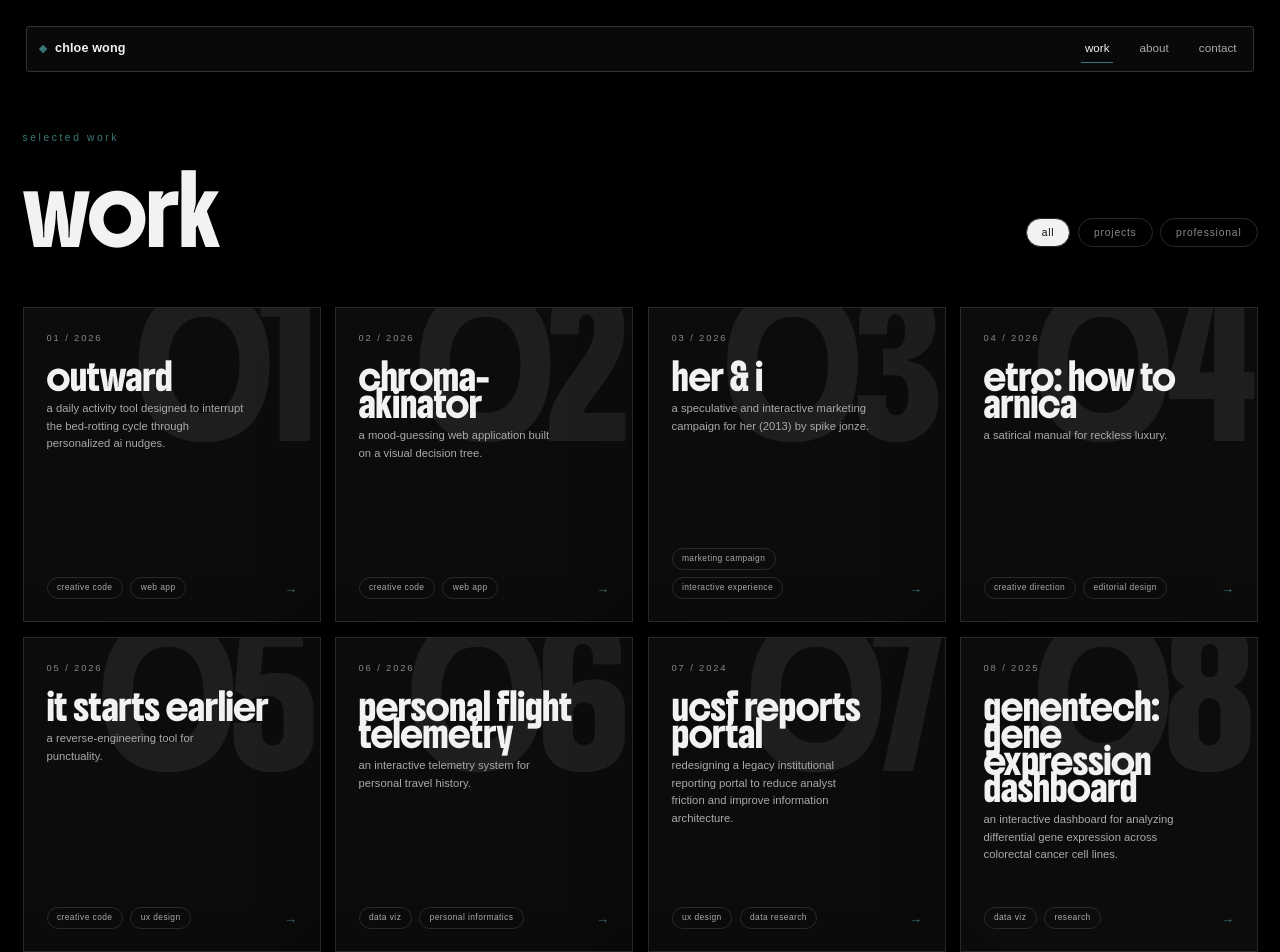
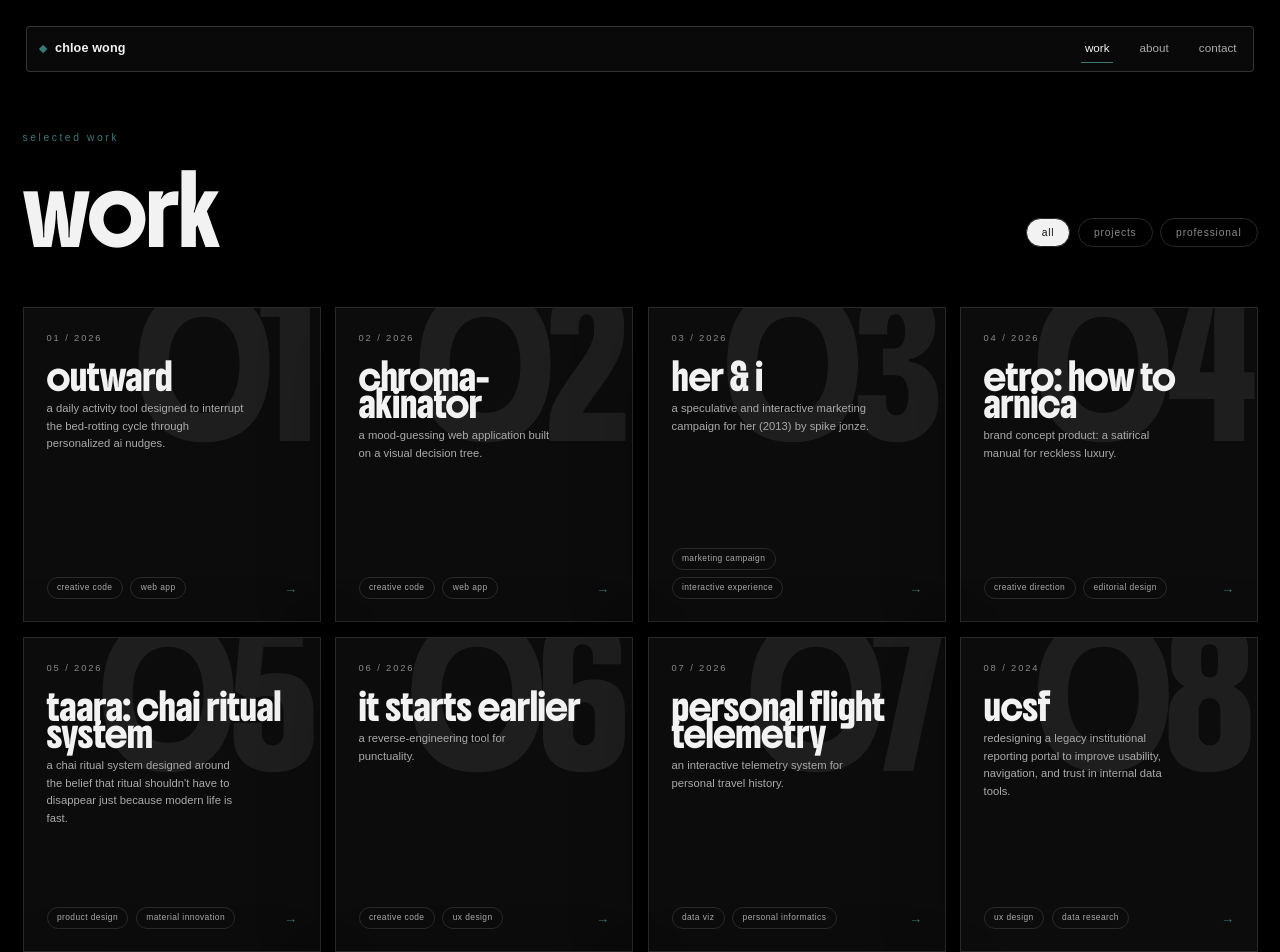
Before and after one commit to chloewongsf/portfolio, a Next.js app: page /work in a window 1280 px wide. Shown: the top 952 px of the page. Built offline with nearby package versions, Linux system fonts and the light colour scheme; a web font is replaced by a local one.

Commit message:
updates to case studies

```diff
--- a/app/work/page.tsx
+++ b/app/work/page.tsx
@@ -8,6 +8,29 @@ import { projects } from "@/content/projects";
 import { PageNav } from "@/components/page-nav";
 
 const BORDER = "1px solid #2a2a2a";
+
+const WORK_PROJECT_ORDER = [
+  "outward",
+  "chroma-akinator",
+  "her-and-i",
+  "etro-how-to-arnica",
+  "taara",
+  "it-starts-earlier",
+  "personal-flight-telemetry",
+  "ucsf-sis-portal",
+  "genentech-gene-expression",
+  "nlp-narrative-analysis",
+  "unplugged",
+];
+
+const orderedProjects = [...projects].sort((a, b) => {
+  const aIndex = WORK_PROJECT_ORDER.indexOf(a.slug);
+  const bIndex = WORK_PROJECT_ORDER.indexOf(b.slug);
+  const aOrder = aIndex === -1 ? WORK_PROJECT_ORDER.length : aIndex;
+  const bOrder = bIndex === -1 ? WORK_PROJECT_ORDER.length : bIndex;
+
+  return aOrder - bOrder;
+});
 
 const PROJECT_PREVIEWS: Record<string, { src: string; type: "image" | "video" }> = {
   outward: { src: "/outward preview.mp4", type: "video" },
@@ -341,17 +364,17 @@ export default function WorkPage() {
     "visual-design": ["Print Design", "Typography", "Branding", "Visual Design", "Service Design", "Speculative Design", "UX Design", "Enterprise"],
   };
 
-  let filtered: typeof projects = projects;
+  let filtered: typeof projects = orderedProjects;
 
   if (categoryParam) {
     const tags = CATEGORY_TAG_MAP[categoryParam];
     if (tags) {
-      filtered = projects.filter((p) => p.tags.some((t) => tags.includes(t)));
+      filtered = orderedProjects.filter((p) => p.tags.some((t) => tags.includes(t)));
     }
   } else if (filterParam === "featured") {
-    filtered = projects.filter((p) => p.featured);
+    filtered = orderedProjects.filter((p) => p.featured);
   } else {
-    filtered = active === "all" ? projects : projects.filter((p) => p.projectType === active);
+    filtered = active === "all" ? orderedProjects : orderedProjects.filter((p) => p.projectType === active);
   }
 
   const activeLabel = categoryParam
--- a/content/projects.ts
+++ b/content/projects.ts
@@ -215,7 +215,7 @@ export const projects: Project[] = [
       "Editorial Design",
     ],
     tools: ["Canon 800D", "Adobe InDesign", "Photoshop", "Illustrator"],
-    blurb: "A satirical manual for reckless luxury.",
+    blurb: "Brand concept product: a satirical manual for reckless luxury.",
     platform: "Printed Publication / Brand Concept",
     overview:
       "Developed for my Creative Direction & Styling class at Parsons Paris, this how-to guide is a conceptual brand project for Etro that proposes a return to the brand's heritage of textile intelligence. In a leather goods market defined by preciousness and fragility, this project repositions Arnica, Etro's resin-coated jacquard fabric, as a material built for real life. The central idea is simple: the bag is not something you protect. It is the thing that protects you.",
@@ -401,22 +401,22 @@ export const projects: Project[] = [
   {
     slug: "ucsf-sis-portal",
     projectType: "professional",
-    title: "UCSF Reports Portal",
+    title: "UCSF",
     year: "2024",
     tags: ["UX Design", "Data Research", "Enterprise"],
     roles: ["Data Science & UI/UX Design Intern"],
-    tools: ["Figma", "SQL", "Python"],
-    blurb: "Redesigning a legacy institutional reporting portal to reduce analyst friction and improve information architecture.",
-    platform: "Internal Enterprise Tool (UCSF)",
+    tools: ["Figma", "SQL", "IBM DB2", "Tableau", "React", "Bootstrap"],
+    blurb: "Redesigning a legacy institutional reporting portal to improve usability, navigation, and trust in internal data tools.",
+    platform: "Internal Enterprise Tool",
     overview:
-      "During my time as an intern at UCSF, I worked on the redesign of the internal SIS Reports Portal, a centralized dashboard system used by staff and administrators to access critical institutional data. The project focused on transforming a high-friction legacy interface into a streamlined, user-centric environment. By focusing on front-end usability and information architecture, I helped reduce the cognitive load required for analysts to navigate complex datasets and retrieve operational insights.",
+      "During my time as an intern at UCSF, I worked on the SIS Reports Portal, a legacy internal system used by faculty, administrators, and staff to access institutional reports across student services and academic operations. The portal held important data, but the experience of finding and interpreting that data was often slowed down by unclear navigation, inconsistent naming, dense report structures, and filtering patterns that were not always intuitive to daily users. My role sat between data, interface design, and stakeholder needs. I worked directly with the CIO to audit the portal’s usability, identify where the system created friction, and translate those findings into front-end improvements. Because the tool was internal and legacy, the goal was to make the existing system clearer, more consistent, and easier to trust for the people who depended on it.",
     highlights: [],
     links: [],
     sections: [
       {
         label: "Note",
         paragraphs: [
-          "Due to the proprietary nature of UCSF's internal data systems, visual assets for this project are restricted. This case study focuses on the Enterprise UX strategy and the architectural improvements made to the institutional reporting workflow.",
+          "Due to the proprietary nature of UCSF’s internal data systems, visual assets for this project are restricted. This case study focuses on the UX audit, information architecture, and workflow improvements made to the institutional reporting experience.",
         ],
       },
       {
@@ -424,30 +424,29 @@ export const projects: Project[] = [
         paragraphs: [],
         keyPoints: [
           {
-            label: "User-Centered Audit",
-            text: "Collaborated with internal stakeholders to identify workflow friction points, specifically targeting navigation bottlenecks and inconsistent filtering logic within the reporting interface.",
+            label: "Workflow & Usability Audit",
+            text: "I reviewed the portal from the perspective of daily users, identifying where navigation, report naming, filtering logic, and page structure made it harder to locate the right information quickly. The audit focused on practical friction: where users might hesitate, misread a label, lose context, or struggle to understand which report matched their task.",
           },
           {
-            label: "Information Architecture Redesign",
-            text: "Assisted in the structural reorganization of the portal's report hierarchy, moving from a deeply nested menu system to a flatter, task-oriented navigation model to improve report findability.",
+            label: "Information Architecture Cleanup",
+            text: "I helped evaluate how reports were grouped, labeled, and accessed across the portal, with the goal of making the system feel less like a technical archive and more like a usable decision tool. This included clarifying naming conventions, reducing unnecessary ambiguity, and thinking through how report categories could better match stakeholder workflows.",
           },
           {
-            label: "Interface Standardization",
-            text: "Developed and implemented consistent layout templates and styling patterns to ensure a predictable user experience across diverse reporting modules.",
+            label: "Interface & Pattern Standardization",
+            text: "I implemented front-end improvements using React, Bootstrap, HTML, CSS, and JavaScript, applying more consistent layout patterns across the portal. The work focused on making repeated actions feel predictable, improving readability, and reducing the amount of effort required to scan, compare, and access reports.",
           },
           {
-            label: "Visual Hierarchy Optimization",
-            text: "Refined the portal's front-end presentation by clarifying labeling, improving section spacing, and emphasizing primary actions to accelerate data scanning and decision-making speeds.",
+            label: "Data Reliability & Trust",
+            text: "In addition to interface work, I supported reporting infrastructure through SQL, IBM DB2, and Tableau. This helped surface and resolve inconsistencies in the underlying data, reinforcing an important part of enterprise UX: users cannot trust an interface if the information behind it feels unreliable.",
           },
         ],
       },
       {
         label: "Takeaways",
-        paragraphs: [],
-        items: [
-          "Learned how to balance aesthetic minimalism with the high-density data requirements of enterprise users, ensuring that visual clarity never compromises functional depth.",
-          "Developed the ability to translate technical feedback from data analysts and administrative staff into actionable design requirements, bridging the gap between user needs and technical constraints.",
-          "Gained a deep understanding of how individual UI changes impact a larger institutional ecosystem, prioritizing scalability and consistency across a multi-modular platform.",
+        paragraphs: [
+          "This project taught me that usability in enterprise systems is often less about dramatic redesign and more about removing small points of friction that accumulate over time. A confusing label, inconsistent filter, or buried report can slow down an entire workflow when the tool is used repeatedly by busy stakeholders.",
+          "It also helped me understand how design and data quality are connected. A reporting portal is only useful if users can find the right information, understand what they are looking at, and trust that the output is accurate. In that sense, the work was about making institutional data more usable.",
+          "Most importantly, I learned how to work within real constraints: legacy systems, proprietary data, stakeholder needs, and technical limitations. The project pushed me to think about design as a practical layer between complex infrastructure and the people who rely on it every day.",
         ],
       },
     ],
@@ -458,12 +457,12 @@ export const projects: Project[] = [
     title: "Genentech: Gene Expression Dashboard",
     year: "2025",
     tags: ["Data Viz", "Research", "Bioinformatics"],
-    roles: ["Sole Developer & Designer"],
+    roles: ["Sole Designer & Developer"],
     tools: ["Python", "Pandas", "Plotly", "Dash"],
-    blurb: "An interactive dashboard for analyzing differential gene expression across colorectal cancer cell lines.",
+    blurb: "An interactive research tool for comparing differential gene expression across colorectal cancer cell lines.",
     platform: "Research Tool",
     overview:
-      "Working directly with a researcher at Genentech, I developed an interactive dashboard to streamline the analysis of colorectal cancer cell lines. The project was driven by the need to automate the manual comparison of fragmented genomic datasets. I translated specific research requirements into a functional tool, focusing on reducing analysis time and increasing the accuracy of cross-model gene identification.",
+      "Working directly with a researcher at Genentech, I designed and built an interactive dashboard to make a fragmented gene expression study easier to interpret. The researcher needed to understand whether a compound was producing consistent effects across three colorectal cancer cell lines, but the original workflow required manually comparing separate spreadsheets, plots, and statistical outputs. My role was to translate that research question into a usable interface: one that could help a scientist move between overview, comparison, outlier discovery, gene-level detail, and exportable evidence. Rather than treating the project as a purely technical visualization task, I focused on building a decision workflow around pattern recognition, confidence-building, and communication.",
     highlights: [],
     links: [],
     sections: [
@@ -472,28 +471,32 @@ export const projects: Project[] = [
         paragraphs: [],
         keyPoints: [
           {
-            label: "Multi-Dimensional Data Parsing",
-            text: "Engineered a pipeline to ingest and clean multi-sheet genomic data, translating raw gene IDs, log2FoldChange, and p-values into structured dataframes for comparative analysis.",
+            label: "Research Workflow Translation",
+            text: "I began by mapping the researcher’s existing analysis process, identifying where manual comparison created friction, uncertainty, or repeated work. From there, I translated the core scientific question — whether genes behaved consistently across models — into a dashboard structure that supported both exploration and evidence-building.",
           },
           {
-            label: "Direction-Aware Overlap Logic",
-            text: "Implemented a computational system to detect gene intersections across all three cell lines, specifically filtering for \"directional consistency\" (genes regulated in the same direction, up or down, across models).",
+            label: "Direction-Aware Gene Overlap",
+            text: "I developed logic to identify overlapping genes across all three cell lines while preserving directionality, separating genes that were consistently upregulated or downregulated from those that only appeared statistically significant in isolation. This made the tool more useful for biological interpretation, not just data filtering.",
           },
           {
-            label: "Dual-Metric Visualization",
-            text: "Designed interactive Volcano Plots and Heatmaps that visualize both statistical significance (-log10 padj) and effect size (log2FoldChange) simultaneously, providing a dual-lens view of biological impact.",
+            label: "Multi-Layered Visual System",
+            text: "I designed the dashboard around multiple levels of analysis: combined overlap views, per-cell-line volcano plots, heatmaps for log2 fold change and adjusted p-values, and ranked gene tables. Each view was meant to answer a different kind of question, from “what is happening overall?” to “which specific genes are driving this pattern?”",
           },
           {
-            label: "Dynamic Research UX",
-            text: "Integrated adjustable threshold filters and real-time top-N ranking, allowing scientists to experiment with statistical cutoffs and export presentation-ready results instantly.",
+            label: "Interactive Research UX",
+            text: "I added threshold controls, top-N ranking, dynamic filtering, and hover interactions so the researcher could test different statistical cutoffs without rebuilding plots manually. The goal was to make the dashboard flexible enough for real scientific exploration, while still keeping the interface readable and structured.",
+          },
+          {
+            label: "Reporting & Handoff",
+            text: "I built export workflows for CSVs, images, and structured Excel outputs so that findings could move directly from exploratory analysis into presentations, review, and downstream research decisions without manual rework.",
           },
         ],
       },
       {
         label: "Next Steps",
         paragraphs: [
-          "Generalize the ingestion engine to support any RNA-seq dataset beyond the initial colorectal cancer study.",
-          "Optimize the complex data-grid and heatmap layouts for tablet use, facilitating mobile data review in a laboratory environment.",
+          "The next step would be to generalize the ingestion process so the dashboard could support RNA-seq datasets beyond the original colorectal cancer study, making it reusable across other experiments with similar comparison needs.",
+          "I would also refine the interface for more flexible review contexts, including cleaner data-grid behavior, responsive heatmap layouts, and tablet-friendly interaction patterns for lab or meeting environments.",
         ],
       },
     ],
@@ -638,7 +641,7 @@ export const projects: Project[] = [
     slug: "taara",
     projectType: "personal",
     title: "Taara: Chai Ritual System",
-    year: "2025",
+    year: "2026",
     tags: ["Product Design", "Material Innovation", "Service Design"],
     roles: ["Designer"],
     tools: ["Product Design", "Material Innovation", "Service Design"],
```
